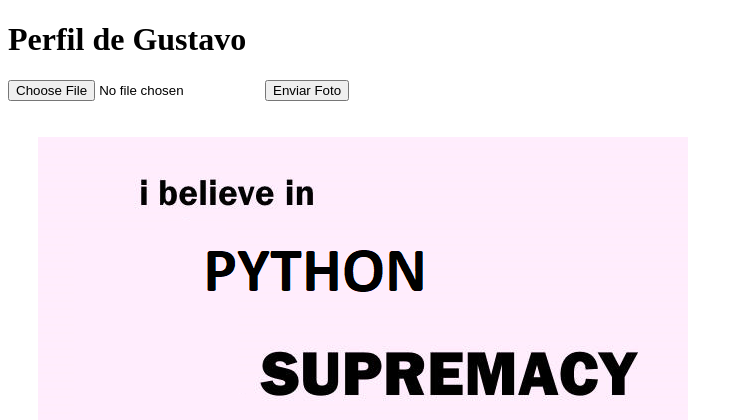
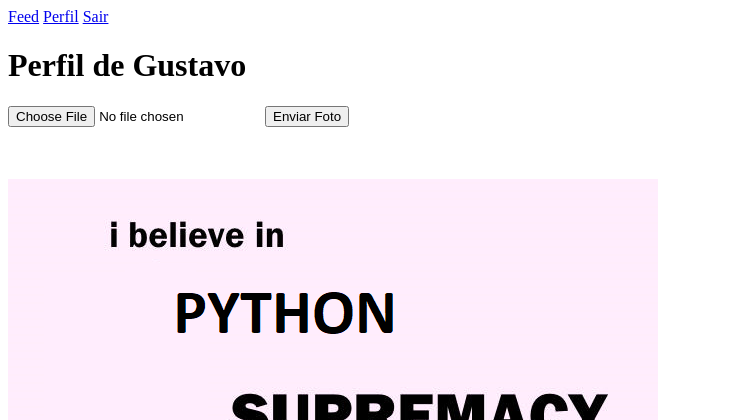
Before and after one commit to gsnunes47/fake-pinterest, a Flask app: page /perfil/1 in a window 1280 px wide. Shown: the top 420 px of the page, without its empty margins (0-743 px from the left). Run offline with Flask 3, Linux system fonts and the light colour scheme; a user stored in the database is signed in.

Commit message:
Adição de links nas fotos, adição de uma barra de navegação, reposicionamento do botão de logout para a barra de navegação.

```diff
--- a/fakepinterest/routes.py
+++ b/fakepinterest/routes.py
@@ -54,3 +54,9 @@
 def logout():
     logout_user()
     return redirect(url_for("homepage"))
+
+@app.route("/feed")
+@login_required
+def feed():
+    fotos = Foto.query.order_by(Foto.data_criacao).all()
+    return render_template("feed.html", fotos=fotos)
--- a/fakepinterest/templates/homepage.html
+++ b/fakepinterest/templates/homepage.html
@@ -28,6 +28,9 @@
     </form>
     {% endblock %}
 
+    <br><br>
+
+{% endblock %}
+
 </body>
-{% endblock %}
 </html>
--- /dev/null
+++ b/fakepinterest/templates/navbar.html
@@ -0,0 +1,5 @@
+<nav>
+    <a href="{{url_for('feed')}}">Feed</a>
+    <a href="{{url_for('perfil', id_usuario=current_user.id) }}">Perfil</a>
+    <a href="{{ url_for('logout') }}">Sair</a>
+</nav>
--- a/fakepinterest/templates/perfil.html
+++ b/fakepinterest/templates/perfil.html
@@ -1,11 +1,14 @@
 {% extends "homepage.html" %}
 
 {% block titulo %}
-Perfil - {{usuario}}
+Perfil - {{usuario.username}}
 {% endblock %}
 
+{% include "navbar.html" %}
 {% block body %}
 <body>
+
+
     <h1>Perfil de {{usuario.username}}</h1>
     {% if form %}
     <form method="POST" enctype="multipart/form-data">
@@ -17,10 +20,9 @@
 
     </form>
     {% endif %}
-
     <br><br>
 
-    <a href="{{ url_for('logout') }}">Sair</a>
+
 
 
 {% for foto in usuario.fotos %}
```
Also changed, not shown: fakepinterest/templates/feed.html (added, +14 -0 lines), fakepinterest/static/fotos_posts/Captura_de_tela_2023-03-09_105638.png (added), fakepinterest/static/fotos_posts/walp5.jpg (added), instance/comunidade.db.
